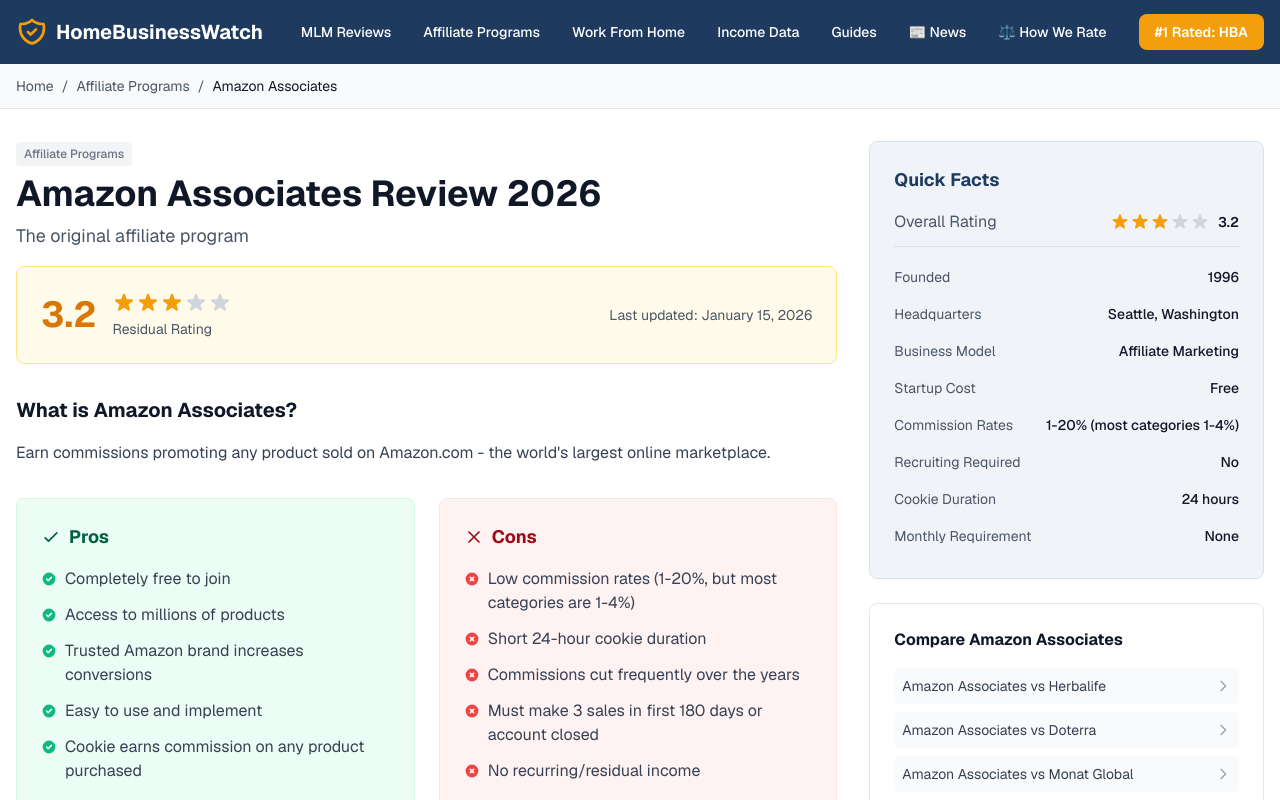
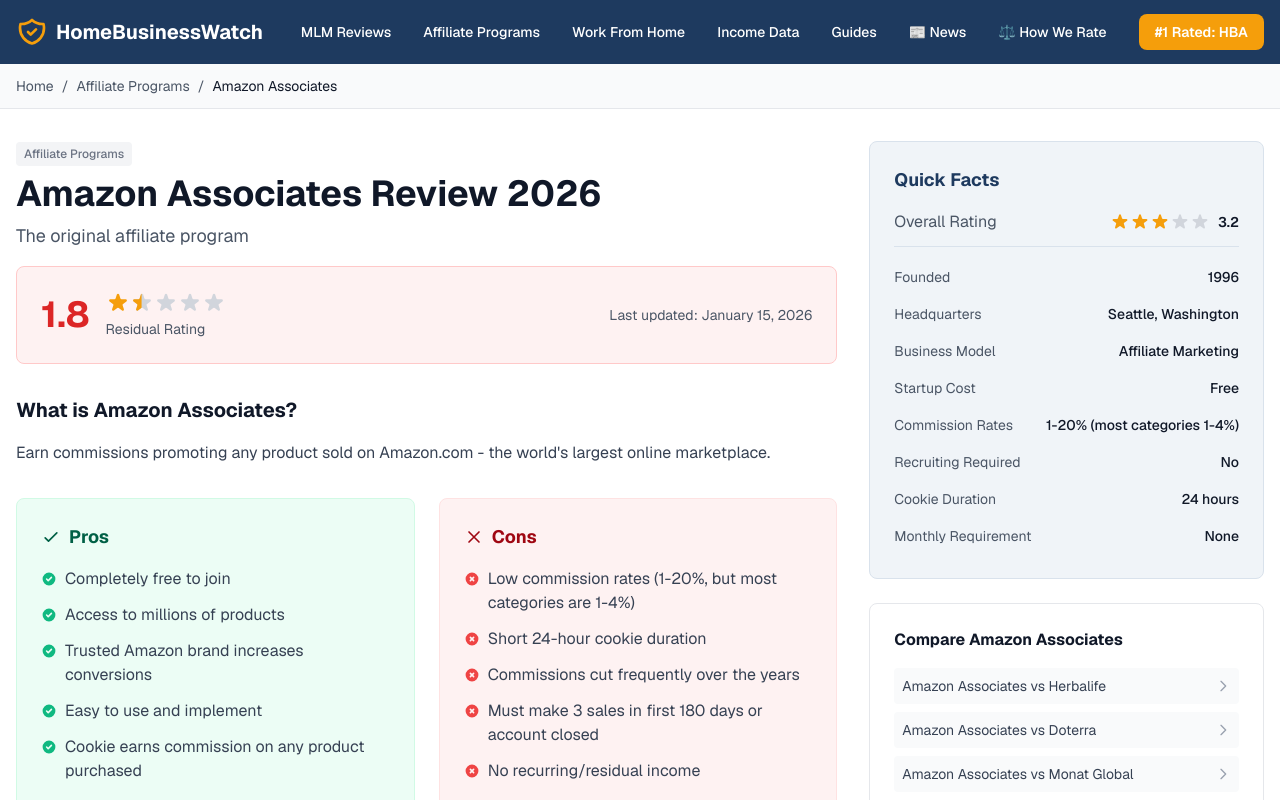
Before and after one commit to homebusinessacademy/home-business-watch, a Next.js app: page /companies/amazon-associates in a window 1280 px wide. Shown: the top 800 px of the page. Built offline with nearby package versions, Linux system fonts and the light colour scheme.

Commit message:
Fix: display residual_rating (not overall_rating) on company pages

```diff
--- a/src/app/companies/[slug]/page.tsx
+++ b/src/app/companies/[slug]/page.tsx
@@ -60,15 +60,15 @@
   const reviews = getCompanyReviews(company.id);
   const comparison = getCompanyComparison(slug);
 
-  const ratingColor = company.overall_rating >= 4
+  const ratingColor = company.residual_rating >= 4
     ? 'text-emerald-600'
-    : company.overall_rating >= 3
+    : company.residual_rating >= 3
       ? 'text-amber-600'
       : 'text-red-600';
 
-  const ratingBgColor = company.overall_rating >= 4
+  const ratingBgColor = company.residual_rating >= 4
     ? 'bg-emerald-50 border-emerald-200'
-    : company.overall_rating >= 3
+    : company.residual_rating >= 3
       ? 'bg-amber-50 border-amber-200'
       : 'bg-red-50 border-red-200';
 
@@ -184,10 +184,10 @@
                 <div className="flex flex-col md:flex-row md:items-center gap-4">
                   <div className="flex items-center gap-4">
                     <div className={`text-4xl font-bold ${ratingColor}`}>
-                      {company.overall_rating.toFixed(1)}
+                      {company.residual_rating.toFixed(1)}
                     </div>
                     <div>
-                      <StarRating rating={company.overall_rating} showValue={false} size="lg" />
+                      <StarRating rating={company.residual_rating} showValue={false} size="lg" />
                       <p className="text-sm text-gray-600 mt-1">
                         <a href="/how-we-rate" className="hover:underline">Residual Rating</a>
                       </p>
```
